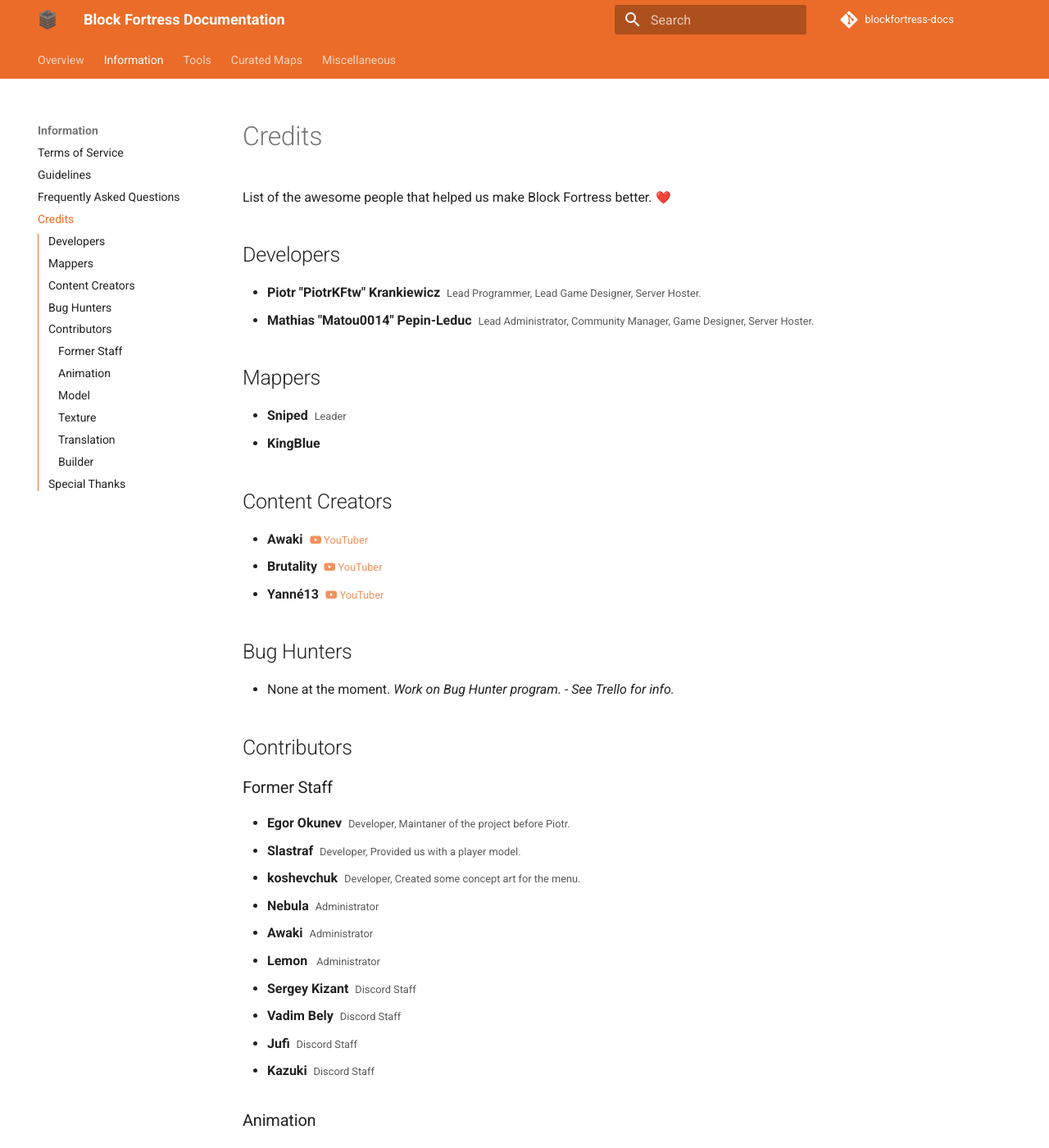
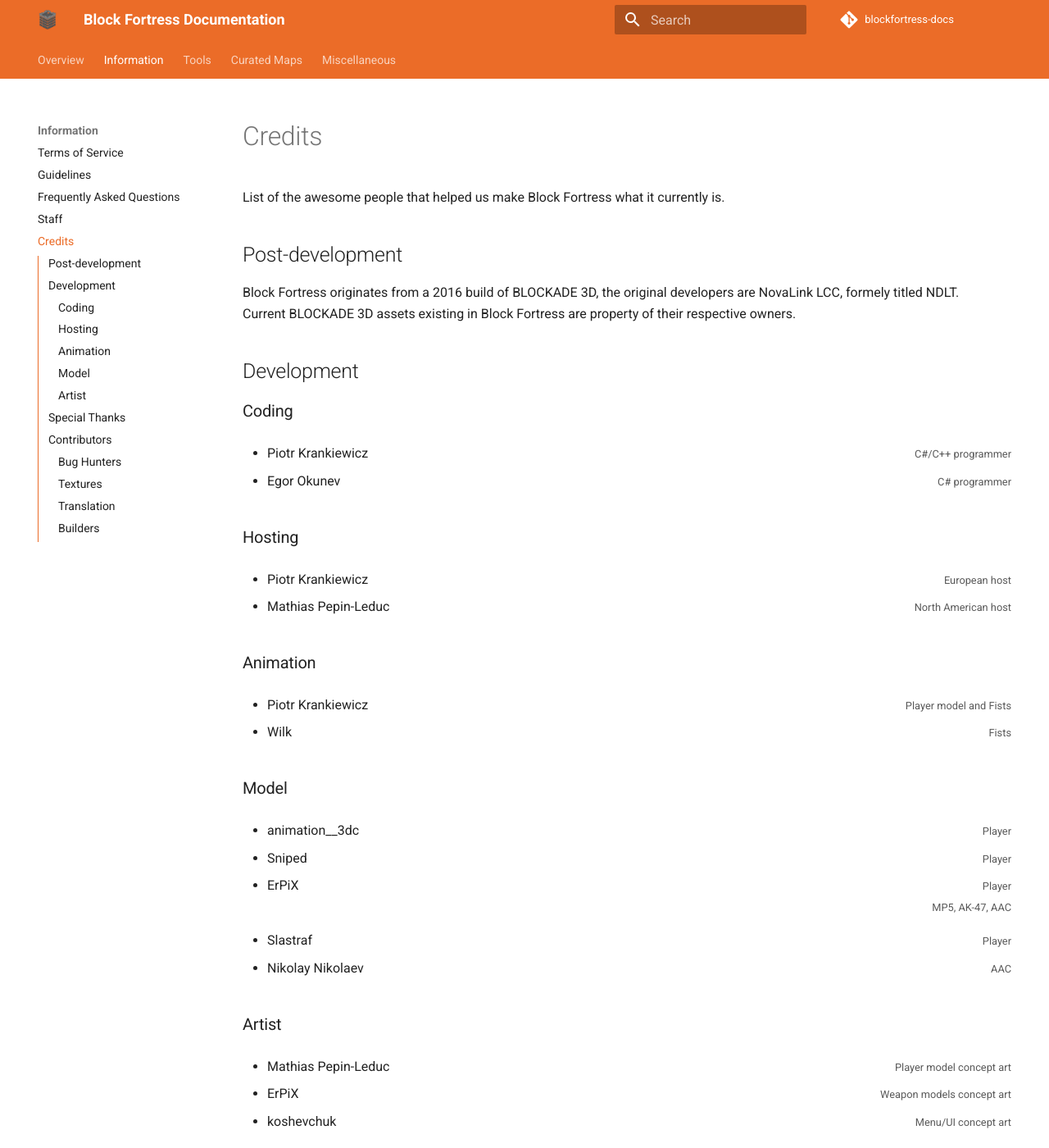
Before and after one commit to BlackTeam-Corporation/BF-Docs, an MkDocs documentation site: the page built from docs/information/credits.md, in a window 1280 px wide and 1400 px high. Shown: the whole window at 82% size. Built offline with MkDocs 1.6.1 and Material for MkDocs 9.7.7, drawn with Linux system fonts in a browser that asks for light colours; emoji names are drawn with the system emoji font; comment, search, counter and statistics services are not loaded; some of the changed text lies outside the part shown.

Commit message:
Reorganized credits

```diff
--- a/docs/information/credits.md
+++ b/docs/information/credits.md
@@ -1,61 +1,62 @@
-List of the awesome people that helped us make Block Fortress better. :heart:
+List of the awesome people that helped us make Block Fortress what it currently is.
 
-## Developers
-- **Piotr "PiotrKFtw" Krankiewicz** &nbsp;<small>Lead Programmer, Lead Game Designer, Server Hoster.</small>
-- **Mathias "Matou0014" Pepin-Leduc** &nbsp;<small>Lead Administrator, Community Manager, Game Designer, Server Hoster.</small>
+## Post-development
+Block Fortress originates from a 2016 build of BLOCKADE 3D, the original developers are NovaLink LCC, formely titled NDLT.<br>
+Current BLOCKADE 3D assets existing in Block Fortress are property of their respective owners.
 
-## Mappers
-- **Sniped** &nbsp;<small>Leader</small>
-- **KingBlue**
+## Development
+### Coding
+- <p style="text-align:left;">Piotr Krankiewicz<span style="float:right;"><small>C#/C++ programmer</small></span></p>
+- <p style="text-align:left;">Egor Okunev<span style="float:right;"><small>C# programmer</small></span></p>
+### Hosting
+- <p style="text-align:left;">Piotr Krankiewicz<span style="float:right;"><small>European host</small></span></p>
+- <p style="text-align:left;">Mathias Pepin-Leduc<span style="float:right;"><small>North American host</small></span></p>
+### Animation
+- <p style="text-align:left;">Piotr Krankiewicz<span style="float:right;"><small>Player model and Fists</small></span></p>
+- <p style="text-align:left;">Wilk<span style="float:right;"><small>Fists</small></span></p>
+### Model
+- <p style="text-align:left;">animation__3dc<span style="float:right;"><small>Player</small></span></p>
+- <p style="text-align:left;">Sniped<span style="float:right;"><small>Player</small></span></p>
+- <p style="text-align:left;">ErPiX<span style="float:right;"><small>Player</small></span></span><br><span style="float:right;"><small>MP5, AK-47, AAC</small></span></p></p><br>
+- <p style="text-align:left;">Slastraf <span style="float:right;"><small>Player</small></span></p>
+- <p style="text-align:left;">Nikolay Nikolaev<span style="float:right;"><small>AAC</small></span></p>
 
-## Content Creators
-- **Awaki** &nbsp;<small>[:fontawesome-brands-youtube:{: .youtube } YouTuber](https://www.youtube.com/channel/UCHfxDzGbbRjlIWMkVS7aLJg)</small>
-- **Brutality** &nbsp;<small>[:fontawesome-brands-youtube:{: .youtube } YouTuber](https://www.youtube.com/channel/UCAMlFpGRobZs9jZ7rcXkxGw)</small>
-- **Yanné13** &nbsp;<small>[:fontawesome-brands-youtube:{: .youtube } YouTuber](https://www.youtube.com/channel/UCOOwGATNs-D_uU0pl9nD4ZA)</small>
+### Artist
+- <p style="text-align:left;">Mathias Pepin-Leduc<span style="float:right;"><small>Player model concept art</small></span></p>
+- <p style="text-align:left;">ErPiX<span style="float:right;"><small>Weapon models concept art</small></span></p>
+- <p style="text-align:left;">koshevchuk<span style="float:right;"><small>Menu/UI concept art</small></span></p>
 
-## Bug Hunters
-- None at the moment. *Work on Bug Hunter program. - See Trello for info.*
+## Special Thanks
+- <p style="text-align:left;">Yanné13<span style="float:right;"><small>Legal advice</small></span></p>
+- <p style="text-align:left;">Nebula<span style="float:right;"><small>Former administrator</small></span></p>
+- <p style="text-align:left;">Awaki<span style="float:right;"><small>Former administrator</small></span></p>
+- <p style="text-align:left;">Lemon<span style="float:right;"><small>Former administrator</small></span></p>
+- <p style="text-align:left;">Sergey Kizant<span style="float:right;"><small>Former Discord staff</small></span></p>
+- <p style="text-align:left;">Vadim Bely<span style="float:right;"><small>Former Discord staff</small></span></p>
+- <p style="text-align:left;">Petit Ours Brun <3 <span style="float:right;"><small>Former Discord staff</small></span></p>
+- <p style="text-align:left;">Jufi<span style="float:right;"><small>Former Discord staff</small></span></p>
+- <p style="text-align:left;">Kazuki<span style="float:right;"><small>Former Discord staff</small></span></p>
 
 ## Contributors
-### Former Staff
-- **Egor Okunev** &nbsp;<small>Developer, Maintaner of the project before Piotr.</small>
-- **Slastraf** &nbsp;<small>Developer, Provided us with a player model.</small>
-- **koshevchuk** &nbsp;<small>Developer, Created some concept art for the menu.</small>
-- **Nebula** &nbsp;<small>Administrator</small>
-- **Awaki** &nbsp;<small>Administrator</small>
-- **Lemon** &nbsp;<small> Administrator</small>
-- **Sergey Kizant** &nbsp;<small>Discord Staff</small>
-- **Vadim Bely** &nbsp;<small>Discord Staff</small>
-- **Jufi** &nbsp;<small>Discord Staff</small>
-- **Kazuki** &nbsp;<small>Discord Staff</small>
-### Animation
-- **PiotrKFtw** &nbsp;<small>Fist and Player Animation</small>
-- **Wilk** &nbsp;<small>Fist and Player Animation</small>
-### Model
-- **Nikolay Nikolaev** &nbsp;<small>Weapon Model</small>
-- **ErPiX** &nbsp;<small>Weapon and Player Model</small>
-- **Sniped** &nbsp;<small>Player Model</small>
-### Texture
-- **ErPiX**
-- **Wilk**
-- **Sniped**
-- **Lemon**
-- **Awaki**
-- **Matou0014**
+### Bug Hunters
+- <p style="text-align:left;">None</p>
+### Textures
+- <p style="text-align:left;">ErPiX</p>
+- <p style="text-align:left;">Awaki</p>
+- <p style="text-align:left;">Wilk</p>
+- <p style="text-align:left;">Sniped</p>
+- <p style="text-align:left;">Lemon</p>
+- <p style="text-align:left;">Mathias Pepin-Leduc</p>
 ### Translation
-- **Macacl** &nbsp;<small>Made some French translations for the game.</small>
-- **Kazuki** &nbsp;<small>Made some Russian translations for our old website.</small>
-### Builder
-- **Matou0014** &nbsp;<small>Creator of [Asix](../maps/asix.md)</small>
-- **Sniped** &nbsp;<small>Information currently missing.</small>
-- **Brutality** &nbsp;<small>Creator of [Bazaar](../maps/bazaar.md).</small>
-	- **Lop1** &nbsp;<small>Builder of [Bazaar](../maps/bazaar.md).</small>
-	- **Vivien_** &nbsp;<small>Builder of [Bazaar](../maps/bazaar.md).</small>
-- **Mr.Omega** &nbsp;<small>Information currently missing.</small>
-- **Antu_PeTyX** &nbsp;<small>Creator of a map for the Cleaner mode.</small>
-- **KingBlue** &nbsp;<small>Creator of [Bridge]([../maps/bridge.md).</small>
-	- **Hopinek** &nbsp;<small>Builder of [Bridge]([../maps/bridge.md).</small>
-
-## Special Thanks
-- **Yanné13** &nbsp;<small>Has given us legal advice.</small>
-- **NovaLink LCC** &nbsp;<small>Original creators of BLOCKADE 3D, they own some of the assets we currently use.</small>
+- <p style="text-align:left;">Macacl<span style="float:right;"><small>French ganme translations</small></span></p>
+- <p style="text-align:left;">Kazuki<span style="float:right;"><small>Russian website translations</small></span></p>
+### Builders
+- <p style="text-align:left;">Mathias Pepin-Leduc<span style="float:right;"><small>Creator of the map [Asix](../maps/asix.md)</small></span></p>
+- <p style="text-align:left;">Sniped<span style="float:right;"><small>Information currently missing</small></span></p>
+- <p style="text-align:left;">Brutality<span style="float:right;"><small>Creator of the map [Bazaar](../maps/bazaar.md)</small></span></p>
+- <p style="text-align:left;">Lop1<span style="float:right;"><small>Builder of the map [Bazaar](../maps/bazaar.md)</small></span></p>
+- <p style="text-align:left;">Vivien_<span style="float:right;"><small>Builder of the map [Bazaar](../maps/bazaar.md)</small></span></p>
+- <p style="text-align:left;">Mr.Omega<span style="float:right;"><small>Information currently missing</small></span></p>
+- <p style="text-align:left;">Antu_PeTyX<span style="float:right;"><small>Creator of a map for the Cleaner mode</small></span></p>
+- <p style="text-align:left;">KingBlue<span style="float:right;"><small>Creator of the map [Bridge]([../maps/bridge.md)</small></span></p>
+- <p style="text-align:left;">Hopinek<span style="float:right;"><small>Builder of the map [Bridge]([../maps/bridge.md)</small></span></p>
--- a/mkdocs.yml
+++ b/mkdocs.yml
@@ -50,6 +50,7 @@
     - 'information/terms.md'
     - 'information/guidelines.md'
     - 'information/faq.md'
+    - 'information/staff.md'
     - 'information/credits.md'
   - Tools:
     - 'tools/wand.md'
```
Also changed, not shown: docs/information/staff.md (added, +7 -0 lines).
